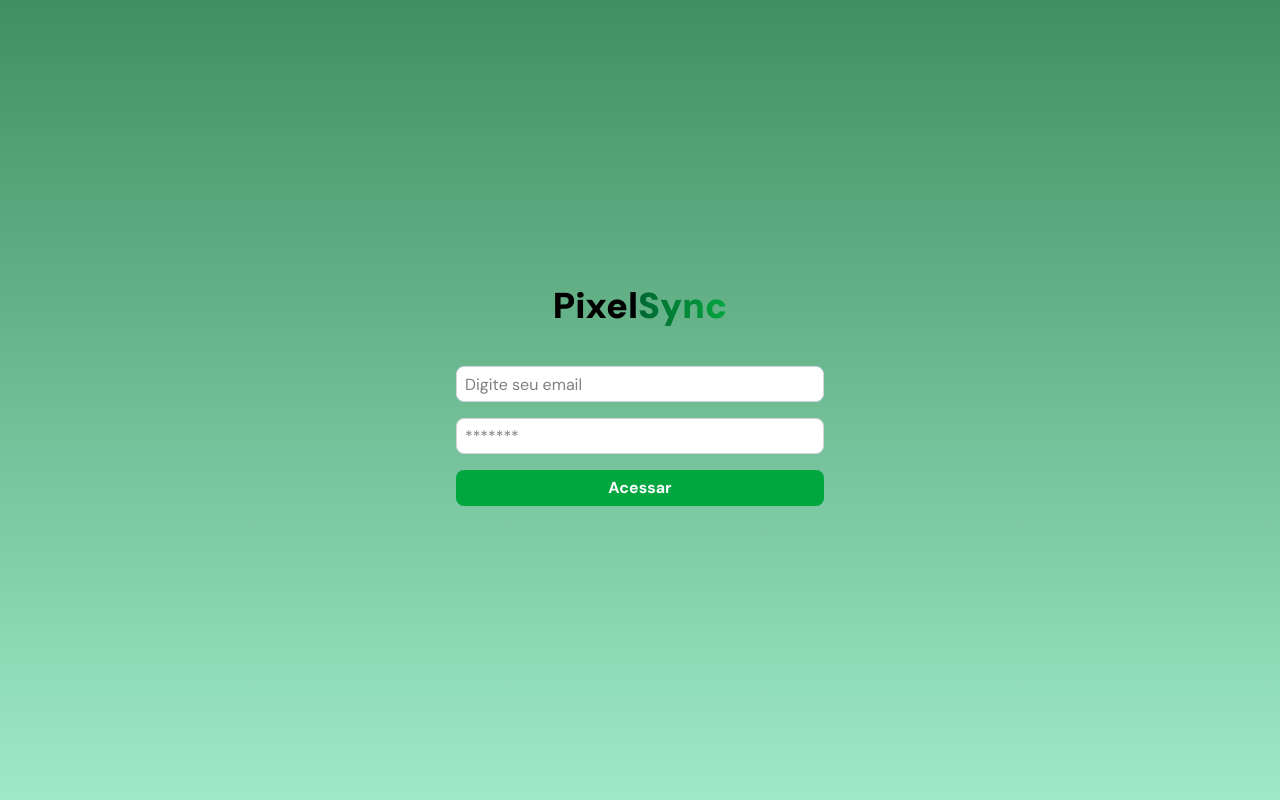
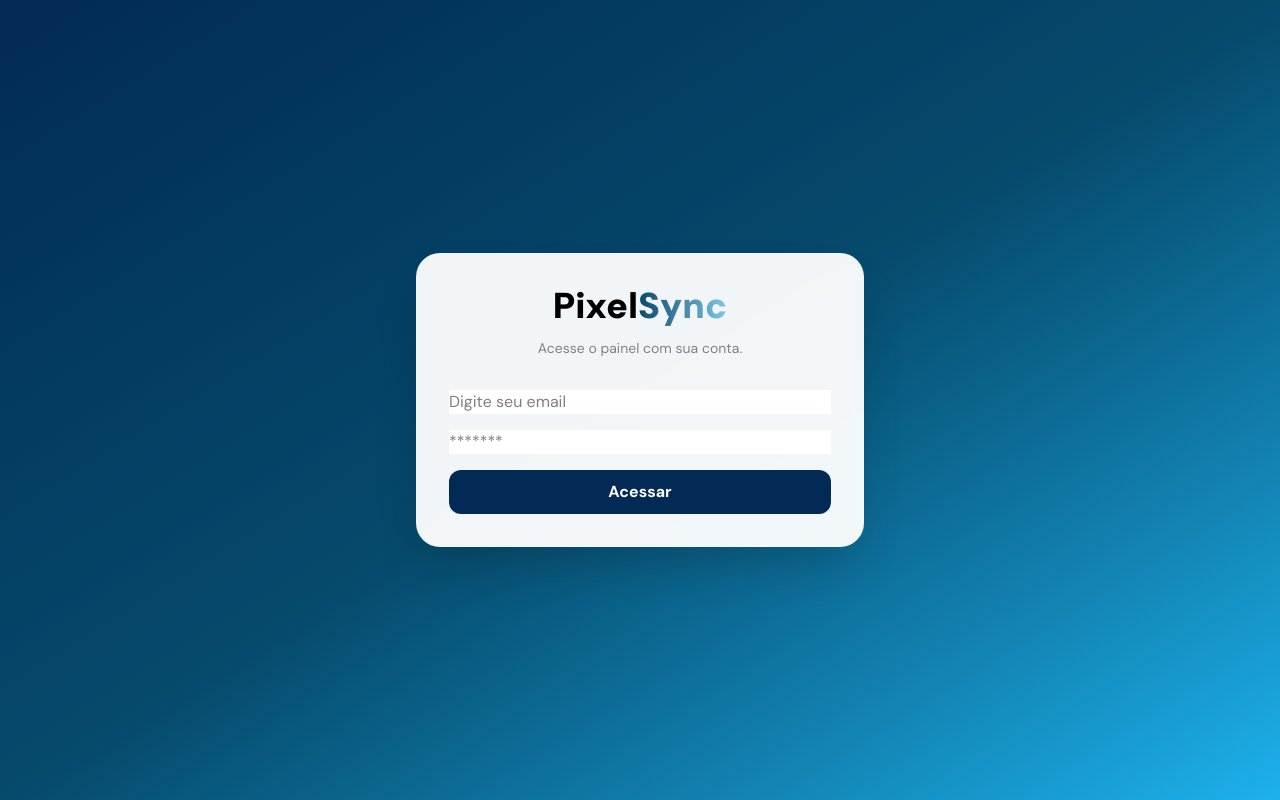
Before and after one commit to marcosdev82/linktree-personal, a React (Vite) app: page /login in a window 1280 px wide. Built offline with nearby package versions, Linux system fonts and the light colour scheme; no server answers.

Commit message:
feat: implementar layout principal com os componentes Header, Container e NaviSidebar; aprimorar a estrutura de rotas

```diff
--- a/src/App.jsx
+++ b/src/App.jsx
@@ -1,4 +1,4 @@
-import { createBrowserRouter, RouterProvider } from 'react-router';
+import { createBrowserRouter, Outlet, RouterProvider } from 'react-router';
 
 import { Home } from './pages/home';
 import { Admin } from './pages/admin';
@@ -6,27 +6,64 @@ import { Login } from './pages/login';
 import { Networks } from './pages/networks';
 import { Aparence } from './pages/aparence';
 import { Private } from './routes/Private';
+import { Header } from './compents/Header';
+import { Container } from './compents/Layout/Container';
+import { NaviSidebar } from './compents/NavSidebar';
+
+function AppLayout() {
+  return (
+    <>
+      <Header />
+      <Container>
+        <NaviSidebar />
+        <Outlet />
+      </Container>
+    </>
+  );
+}
+
+function AuthLayout() {
+  return <Outlet />;
+}
 
 const router = createBrowserRouter([
   {
+    element: <AppLayout />,
+    children: [
+      {
         path: '/',
-    element: <Home />
+        element: <Home />,
       },
       {
         path: '/admin',
-    element: <Private><Admin /></Private>
-  },
-  {
-    path: '/login',
-    element: <Login />
+        element: (
+            <Admin />
+        ),
       },
       {
         path: '/admin/social',
-    element: <Private><Networks /></Private>
+        element: (
+            <Networks />
+        ),
       },
       {
         path: '/admin/aparence',
-    element: <Private><Aparence /></Private>
+        element: (
+          <Private>
+            <Aparence />
+          </Private>
+        ),
+      },
+    ],
+  },
+  {
+    element: <AuthLayout />,
+    children: [
+      {
+        path: '/login',
+        element: <Login />,
+      },
+    ],
   }
 ]);
 
--- a/src/compents/Header/index.jsx
+++ b/src/compents/Header/index.jsx
@@ -13,10 +13,10 @@ export function Header() {
     }
 
     return (
-        <header className="w-full bg-primary-900 text-secondary-white shadow-md flex justify-between items-center px-4 py-2">
+        <header className="fixed left-0 top-0 z-50 flex h-14 w-full items-center justify-between bg-primary-900 px-3 text-secondary-white shadow-md">
 
             <Link to="/">
-                <h1 className="flex items-center mt-11 md:text-4xl text-5xl font-black text-secondary-white">
+                <h1 className="flex origin-left scale-90 items-center text-2xl font-black text-secondary-white md:text-3xl">
                     Pixel<span
                         className="flex bg-linear-to-r from-primary-300 to-primary-100 bg-clip-text text-transparent"
                     >Sync</span>
--- /dev/null
+++ b/src/compents/Layout/Container.jsx
@@ -0,0 +1,7 @@
+export function Container({ children }) {
+	return (
+		<main className="flex min-h-screen flex-col items-center justify-center bg-gray-100 pl-14 pt-14">
+			{children}
+		</main>
+	);
+}
--- /dev/null
+++ b/src/compents/NavSidebar/index.tsx
@@ -0,0 +1,11 @@
+export function NaviSidebar() {
+    return (
+        <aside className="fixed left-0 top-14 z-30 h-screen w-14 bg-primary-900 text-secondary-white shadow-lg">
+            <div className="flex h-full flex-col items-center justify-end gap-4 py-4">
+                <div className="h-10 w-10 rounded-full bg-secondary-white/10" />
+                <div className="h-10 w-10 rounded-full bg-secondary-white/10" />
+                <div className="h-10 w-10 rounded-full bg-secondary-white/10" />
+            </div>
+        </aside>
+    );
+}
--- a/src/pages/home/index.jsx
+++ b/src/pages/home/index.jsx
@@ -3,7 +3,6 @@ import { Header } from "../../compents/Header";
 export function Home() {
   return (
     <div className="flex flex-col min-h-screen bg-gray-100">
-      <Header />
       <h1 className="text-4xl font-bold mb-4">Bem-vindo ao Linktree!</h1>
       <p className="text-lg text-gray-700">
         Crie e gerencie seus links de forma fácil e rápida.
--- a/src/pages/login/index.jsx
+++ b/src/pages/login/index.jsx
@@ -44,18 +44,24 @@ export function Login() {
     }
 
     return (
-        <div className="flex w-full h-screen items-center justify-center flex-col">
-            <Link to="/">
-                <h1 className="flex items-center mt-11 text-black md:text-4xl text-5xl font-black">
-                    Pixel<span
-                        className="flex bg-linear-to-r from-green-800 to-green-600 bg-clip-text text-transparent"
-                    >Sync</span>
-                </h1>
-            </Link>
+        <div className="min-h-screen w-full bg-linear-to-br from-primary-900 via-primary-700 to-primary-500 px-4 py-10">
+            <div className="mx-auto flex min-h-[calc(100vh-5rem)] w-full max-w-md items-center justify-center">
+                <div className="w-full rounded-3xl border border-secondary-white/15 bg-secondary-white/95 p-8 shadow-2xl shadow-black/20 backdrop-blur-sm">
+                    <Link to="/" className="block text-center">
+                        <h1 className="flex items-center justify-center text-4xl font-black text-secondary-black">
+                            Pixel<span className="bg-linear-to-r from-primary-700 to-primary-300 bg-clip-text text-transparent">
+                                Sync
+                            </span>
+                        </h1>
+                    </Link>
 
-            <form onSubmit={handleSubmit(onSubmit)} className="flex flex-col gap-4 w-full max-w-sm mt-8 p-2">
+                    <p className="mt-3 text-center text-sm text-secondary-gray">
+                        Acesse o painel com sua conta.
+                    </p>
+
+                    <form onSubmit={handleSubmit(onSubmit)} className="mt-8 flex flex-col gap-4">
                 {feedback && (
-                    <div className="w-full rounded-lg border border-red-200 bg-red-50 px-3 py-2 text-sm text-red-700 shadow-sm animate-[pulse_0.8s_ease-in-out_1]">
+                    <div className="w-full rounded-lg border border-secondary-red/20 bg-secondary-red/10 px-3 py-2 text-sm text-secondary-red shadow-sm animate-[pulse_0.8s_ease-in-out_1]">
                         <span className="font-semibold">Atenção:</span> {feedback}
                     </div>
                 )}
@@ -63,28 +69,32 @@ export function Login() {
                 <Input
                     type="email"
                     placeholder="Digite seu email"
+                    className="border-secondary-lightGray bg-secondary-white focus:border-primary-500 focus:ring-primary-200"
                     {...register("email")}
                 />
                 {errors.email && (
-                    <span className="text-sm text-red-600">{errors.email.message}</span>
+                    <span className="text-sm text-secondary-red">{errors.email.message}</span>
                 )}
 
                 <Input
                     type="password"
                     placeholder="*******"
+                    className="border-secondary-lightGray bg-secondary-white focus:border-primary-500 focus:ring-primary-200"
                     {...register("password")}
                 />
                 {errors.password && (
-                    <span className="text-sm text-red-600">{errors.password.message}</span>
+                    <span className="text-sm text-secondary-red">{errors.password.message}</span>
                 )}
 
                 <button
                     type="submit"
                     disabled={isSubmitting}
-                    className="w-full h-9 rounded-lg bg-green-600 text-white font-bold hover:bg-green-700 transition-colors disabled:cursor-not-allowed disabled:opacity-70">
+                    className="w-full h-11 rounded-xl bg-primary-900 text-secondary-white font-bold transition-colors hover:bg-primary-700 disabled:cursor-not-allowed disabled:opacity-70">
                     {isSubmitting ? "Entrando..." : "Acessar"}
                 </button>
-            </form>
+                    </form>
+                </div>
+            </div>
         </div>
     )
 }
```
Lines whose indentation alone changed are shown as unchanged.
